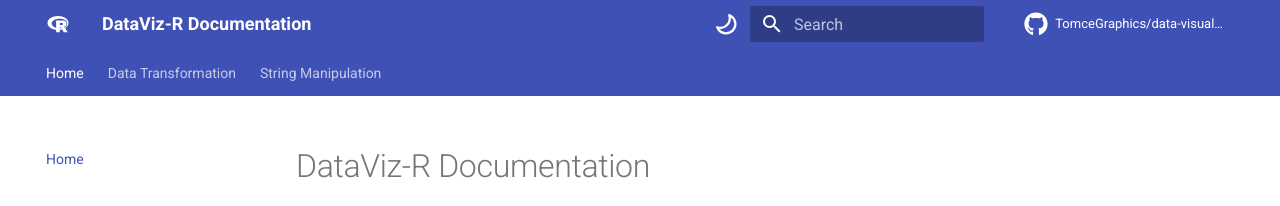
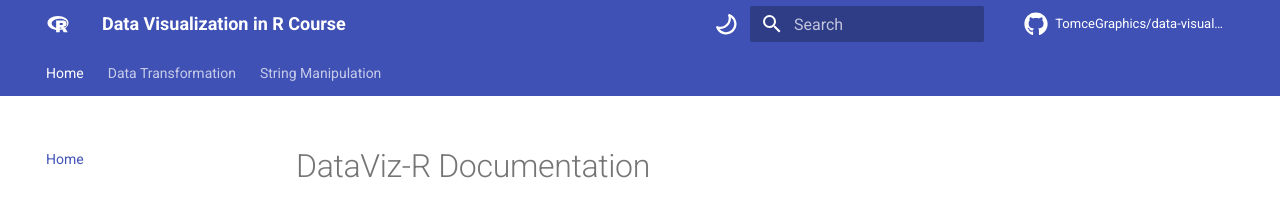
Before and after one commit to TomceGraphics/data-visualization-r, an MkDocs documentation site: the page built from docs/index.md, in a window 1280 px wide. Shown: the top 206 px of the page. Built offline with MkDocs 1.6.1 and Material for MkDocs 9.7.7, drawn with Linux system fonts in a browser that asks for light colours; comment, search, counter and statistics services are not loaded.

Commit message:
docs: update site name and author in mkdocs.yml

```diff
--- a/mkdocs.yml
+++ b/mkdocs.yml
@@ -1,10 +1,10 @@
-site_name: DataViz-R Documentation
+site_name: Data Visualization in R Course
 site_description: A comprehensive guide to data visualization and manipulation in R.
 site_url: https://tomcegraphics.github.io/data-visualization-r/
 repo_name: TomceGraphics/data-visualization-r
 repo_url: https://github.com/TomceGraphics/data-visualization-r
 copyright: "Copyright &copy; 2026 TomceGraphics - Licensed under GPL-3.0"
-site_author: Data Visualization Course
+site_author: TomceGraphics
 
 theme:
   name: material
```
